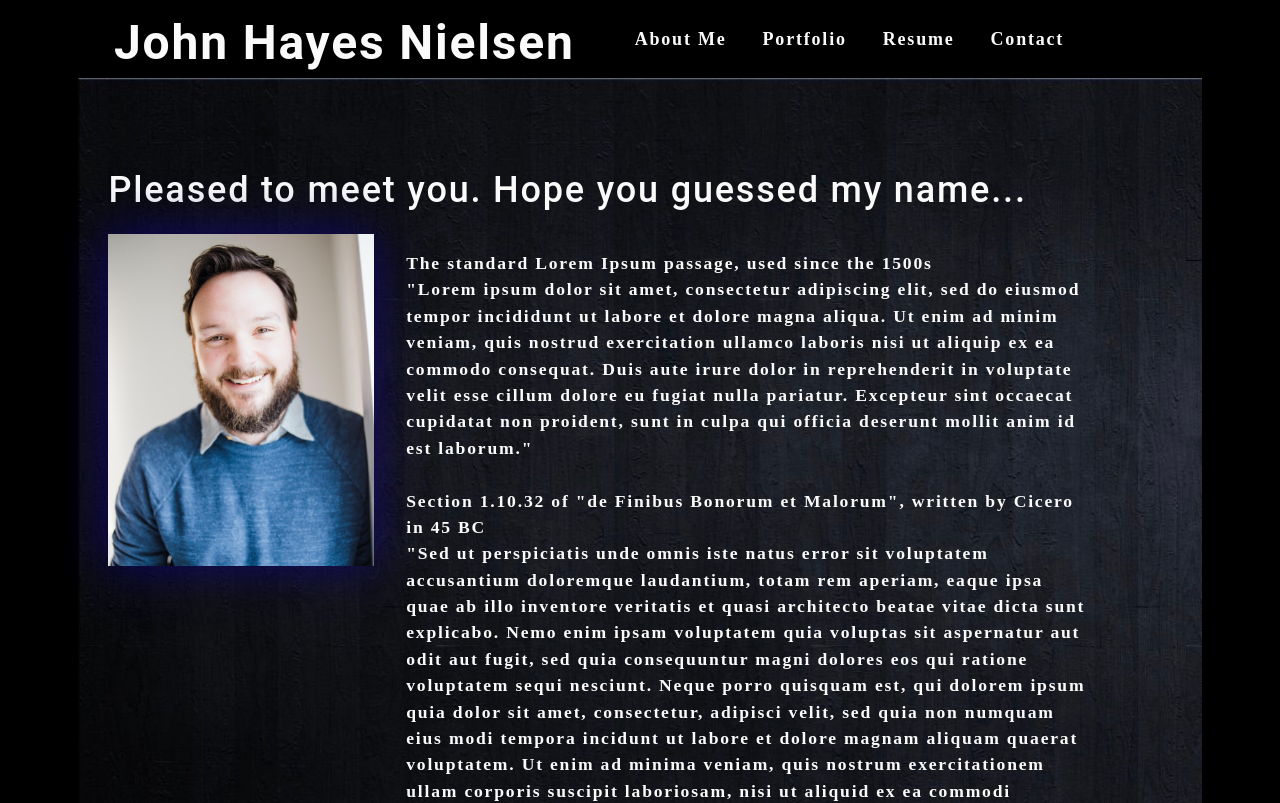
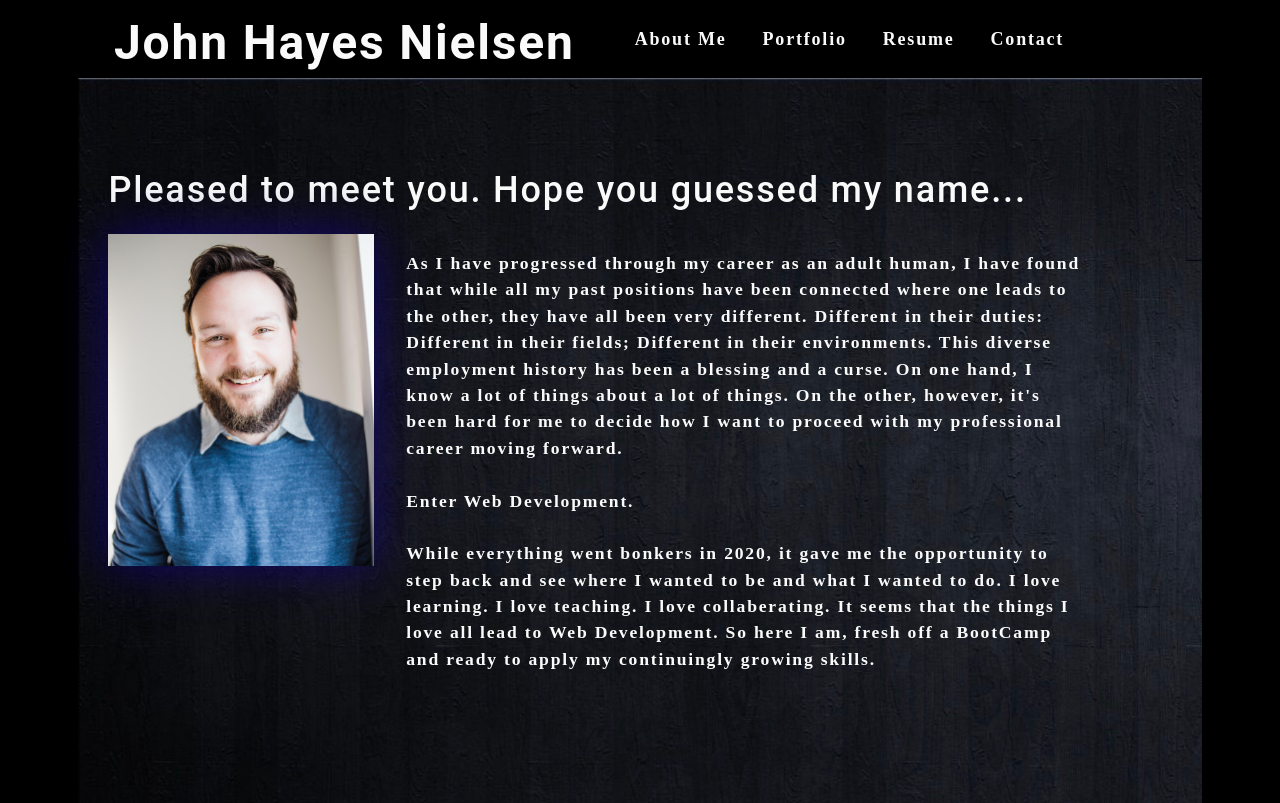
Before and after one commit to JohnNielsen1221/react-portfolio, a React (Create React App) app: page / in a window 1280 px wide. Shown: the top 803 px of the page. Built offline with nearby package versions, Linux system fonts and the light colour scheme.

Commit message:
updated about me

```diff
--- a/src/components/About/index.js
+++ b/src/components/About/index.js
@@ -7,11 +7,11 @@ const About = () => {
             <h1 id='about'>Pleased to meet you. Hope you guessed my name...</h1>
             <img src={headshot} className='my-2' style={{ width: '25%' }} alt='headshot' />
             <p className='about'>
-                {`The standard Lorem Ipsum passage, used since the 1500s
-                "Lorem ipsum dolor sit amet, consectetur adipiscing elit, sed do eiusmod tempor incididunt ut labore et dolore magna aliqua. Ut enim ad minim veniam, quis nostrud exercitation ullamco laboris nisi ut aliquip ex ea commodo consequat. Duis aute irure dolor in reprehenderit in voluptate velit esse cillum dolore eu fugiat nulla pariatur. Excepteur sint occaecat cupidatat non proident, sunt in culpa qui officia deserunt mollit anim id est laborum."
+                {`As I have progressed through my career as an adult human, I have found that while all my past positions have been connected where one leads to the other, they have all been very different. Different in their duties: Different in their fields; Different in their environments. This diverse employment history has been a blessing and a curse. On one hand, I know a lot of things about a lot of things. On the other, however, it's been hard for me to decide how I want to proceed with my professional career moving forward.
 
-                Section 1.10.32 of "de Finibus Bonorum et Malorum", written by Cicero in 45 BC
-                "Sed ut perspiciatis unde omnis iste natus error sit voluptatem accusantium doloremque laudantium, totam rem aperiam, eaque ipsa quae ab illo inventore veritatis et quasi architecto beatae vitae dicta sunt explicabo. Nemo enim ipsam voluptatem quia voluptas sit aspernatur aut odit aut fugit, sed quia consequuntur magni dolores eos qui ratione voluptatem sequi nesciunt. Neque porro quisquam est, qui dolorem ipsum quia dolor sit amet, consectetur, adipisci velit, sed quia non numquam eius modi tempora incidunt ut labore et dolore magnam aliquam quaerat voluptatem. Ut enim ad minima veniam, quis nostrum exercitationem ullam corporis suscipit laboriosam, nisi ut aliquid ex ea commodi consequatur? Quis autem vel eum iure reprehenderit qui in ea voluptate velit esse quam nihil molestiae consequatur, vel illum qui dolorem eum fugiat quo voluptas nulla pariatur?"`}
+                Enter Web Development.
+
+                While everything went bonkers in 2020, it gave me the opportunity to step back and see where I wanted to be and what I wanted to do. I love learning. I love teaching. I love collaberating. It seems that the things I love all lead to Web Development. So here I am, fresh off a BootCamp and ready to apply my continuingly growing skills.`}
             </p>
         </section>
     )
```
